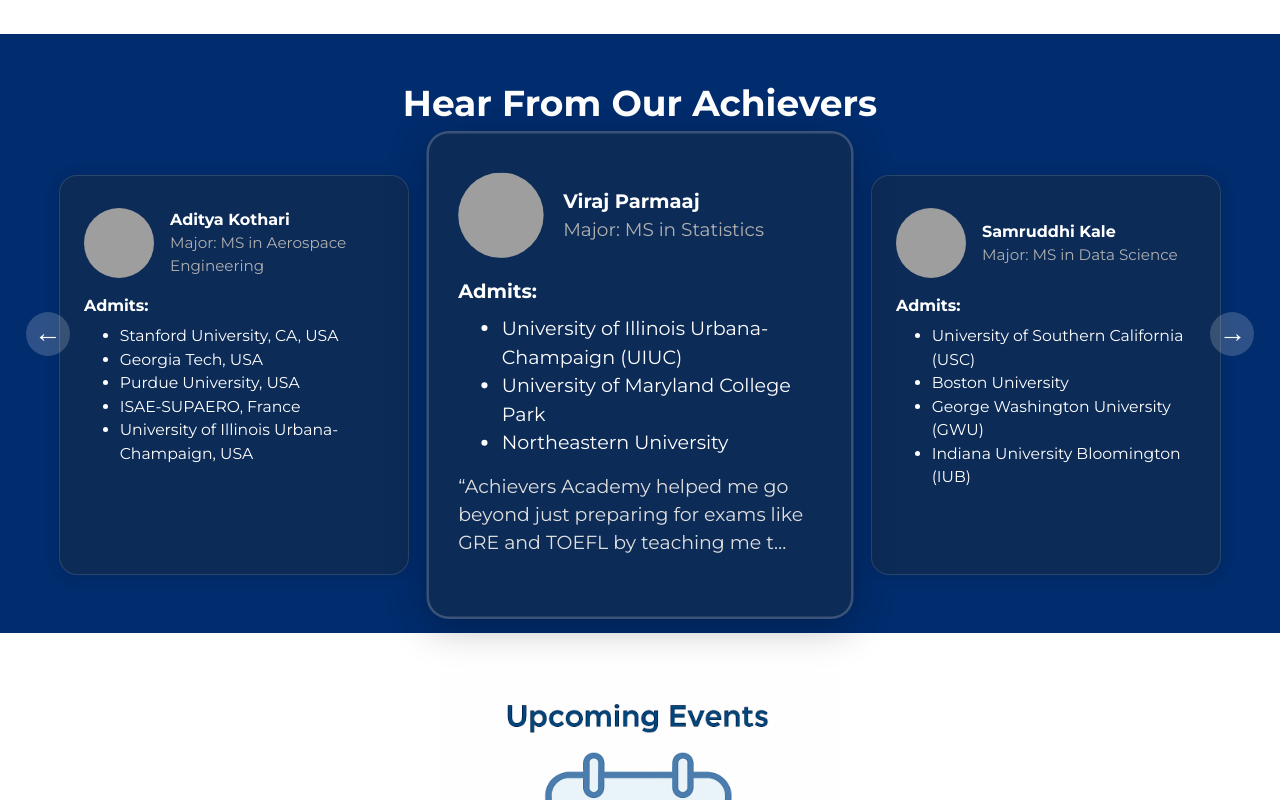
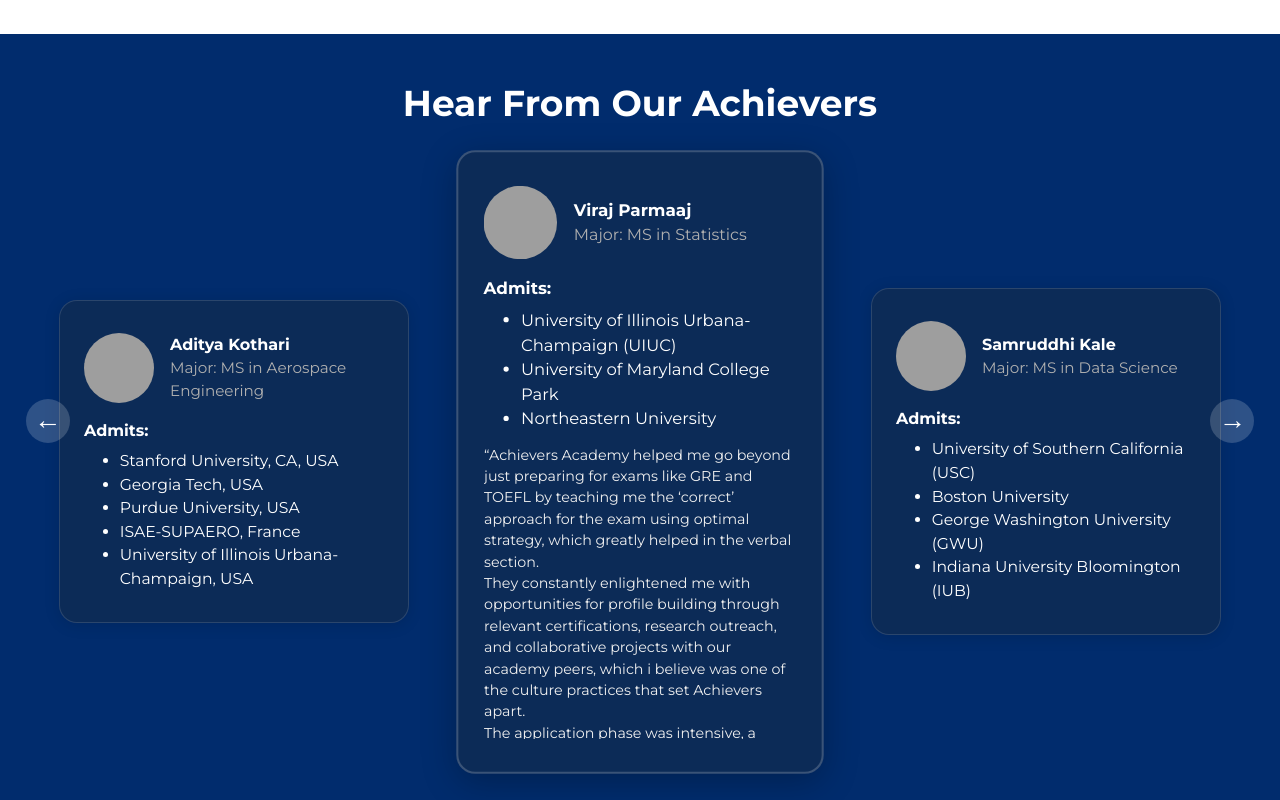
Before and after one commit to Shreyanshp-3/AchieversApp, a React (Create React App) app: page / in a window 1280 px wide. Shown: the part 2560-3360 px from the top of the page. Built offline with nearby package versions, Linux system fonts and the light colour scheme; grey boxes are pictures that could not be loaded.

Commit message:
testi fixed

```diff
--- a/src/components/Homepage/Testimonials.css
+++ b/src/components/Homepage/Testimonials.css
@@ -1,5 +1,5 @@
 .testimonials-carousel {
-  background: #012C6D;
+  background: #012c6d;
   padding: 48px 0;
   position: relative;
   width: 100%;
@@ -21,41 +21,42 @@
   gap: 56px;
   min-height: 420px;
   position: relative;
-  transition: transform 0.5s cubic-bezier(0.4,0,0.2,1);
+  transition: transform 0.5s cubic-bezier(0.4, 0, 0.2, 1);
   will-change: transform;
 }
 
 .testimonial-card {
-  background: #0C2B57;
+  background: #0c2b57;
   color: white;
   border-radius: 18px;
   padding: 32px 24px;
   width: 350px;
   min-width: 350px;
   max-width: 350px;
-  height: 400px;
-  min-height: 400px;
-  max-height: 400px;
-  box-shadow: 0 2px 16px rgba(0,0,0,0.12);
+
+  box-shadow: 0 2px 16px rgba(0, 0, 0, 0.12);
   border: 1px solid #ffffff20;
   display: flex;
   flex-direction: column;
   justify-content: flex-start;
   align-items: flex-start;
-  transition: transform 0.5s cubic-bezier(0.4,0,0.2,1), box-shadow 0.5s, z-index 0s, filter 0.5s;
+  transition: transform 0.5s cubic-bezier(0.4, 0, 0.2, 1), box-shadow 0.5s,
+    z-index 0s, filter 0.5s;
   z-index: 1;
   filter: blur(0.5px);
   opacity: 1;
   overflow: visible;
+  height: auto;
 }
 
 .testimonial-card.center {
   transform: scale(1.22);
-  box-shadow: 0 8px 32px rgba(0,0,0,0.25);
+  box-shadow: 0 8px 32px rgba(0, 0, 0, 0.25);
   border: 2px solid #ffffff30;
   z-index: 2;
   filter: none;
-  transition: transform 0.5s cubic-bezier(0.4,0,0.2,1), box-shadow 0.5s, z-index 0s, filter 0.5s;
+  transition: transform 0.5s cubic-bezier(0.4, 0, 0.2, 1), box-shadow 0.5s,
+    z-index 0s, filter 0.5s;
 }
 
 .testimonial-card .testimonial-image {
@@ -102,7 +103,7 @@
   position: absolute;
   top: 50%;
   transform: translateY(-50%);
-  background: rgba(255,255,255,0.18);
+  background: rgba(255, 255, 255, 0.18);
   color: white;
   border: none;
   border-radius: 50%;
@@ -113,13 +114,22 @@
   z-index: 10;
   transition: background 0.2s;
 }
-.carousel-arrow.left { left: 2%; }
-.carousel-arrow.right { right: 2%; }
-.carousel-arrow:hover { background: rgba(255,255,255,0.35); }
+.carousel-arrow.left {
+  left: 2%;
+}
+.carousel-arrow.right {
+  right: 2%;
+}
+.carousel-arrow:hover {
+  background: rgba(255, 255, 255, 0.35);
+}
 
 @media (max-width: 900px) {
-  .carousel-inner { gap: 12px; }
-  .testimonial-card, .testimonial-card.center {
+  .carousel-inner {
+    gap: 12px;
+  }
+  .testimonial-card,
+  .testimonial-card.center {
     width: 90vw;
     min-width: 90vw;
     max-width: 90vw;
@@ -129,3 +139,46 @@
     padding: 20px 10px;
   }
 }
+
+.testimonial-card.center .testimonial-paragraph.full {
+  font-size: 0.85rem; /* Smaller font for long paragraphs */
+  line-height: 1.5;
+  color: #f0f0f0;
+  margin-top: 12px;
+  max-height: 280px;
+  overflow-y: auto;
+  white-space: pre-line;
+  scrollbar-width: thin;
+  scrollbar-color: #888 #0c2b57;
+}
+
+/* Optional: Add scrollbar styling for WebKit browsers */
+.testimonial-card.center .testimonial-paragraph.full::-webkit-scrollbar {
+  width: 6px;
+}
+.testimonial-card.center .testimonial-paragraph.full::-webkit-scrollbar-thumb {
+  background-color: #aaa;
+  border-radius: 10px;
+}
+.testimonial-card.center .testimonial-paragraph.full::-webkit-scrollbar-track {
+  background: transparent;
+}
+/* .testimonial-card.center {
+  height: 460px;
+  max-height: 460px;
+} */
+.testimonial-card.center .testimonial-paragraph.full {
+  max-height: 280px;
+  overflow-y: auto;
+}
+.testimonial-card.center {
+  transform: scale(1.05);
+  box-shadow: 0 8px 32px rgba(0, 0, 0, 0.25);
+  border: 2px solid #ffffff30;
+  z-index: 2;
+  filter: none;
+  height: auto;
+  max-height: none;
+  transition: transform 0.5s cubic-bezier(0.4, 0, 0.2, 1), box-shadow 0.5s,
+    z-index 0s, filter 0.5s;
+}
--- a/src/components/Homepage/Testimonials.jsx
+++ b/src/components/Homepage/Testimonials.jsx
@@ -16,6 +16,10 @@
       "ISAE-SUPAERO, France",
       "University of Illinois Urbana-Champaign, USA",
     ],
+    paragraph: `“From preparing for the GRE and TOEFL to receiving offers from the world’s top universities, Mrs. Pallavi Desai has been both an exceptional mentor and teacher. With Achievers Academy, I’ve been accepted into leading MS Aerospace Engineering programs at Stanford University, Georgia Tech, Purdue University, and UIUC in the US, as well as with a full scholarship at ISAE-SUPAERO in France.
+
+Mrs. Desai brings out the best in her students, helping us build strong, well-rounded profiles, and supporting us through every step, be it test prep, applications, or visa process, and even beyond. Every dream needs direction, and Achievers Academy gives you both.”`,
+
   },
   {
     name: "Viraj Parmaaj",
@@ -26,7 +30,9 @@
       "University of Maryland College Park",
       "Northeastern University",
     ],
-    paragraph: `“Achievers Academy helped me go beyond just preparing for exams like GRE and TOEFL by teaching me the correct approach for the exam using optimal strategy, which greatly helped in the verbal section.\n\nThe organization enlightened me with opportunities for profile building through relevant certifications, research outreach, and collaborative projects with peers.\n\nThe application phase was intensive, a different process and set of questions for each college—but with Pallavi Ma'am’s guidance, profile polishing, mock interviews, and booking support, the entire experience became structured and smooth.”`,
+    paragraph: `“Achievers Academy helped me go beyond just preparing for exams like GRE and TOEFL by teaching me the ‘correct’ approach for the exam using optimal strategy, which greatly helped in the verbal section.
+They constantly enlightened me with opportunities for profile building through relevant certifications, research outreach, and collaborative projects with our academy peers, which i believe was one of the culture practices that set Achievers apart.
+The application phase was intensive, a different process and set of questions for each college but with Pallavi Ma’am’s resolute guidance and patience over multiple SOP iterations to make it perfect, I was able to present my profile effectively, making my application stand out. Even the visa counselling, often overlooked, was handled step-by-step, from bookings to mock interviews, giving me full confidence during the actual event which can be rather daunting.”`,
   },
   {
     name: "Samruddhi Kale",
@@ -37,38 +43,42 @@
       "Boston University",
       "George Washington University (GWU)",
       "Indiana University Bloomington (IUB)",
-    ],
+    ], paragraph: `“Joining Achievers Academy in my third year of engineering was the best decision I made for my MS journey. Pallavi ma’am’s GRE and TOEFL prep sessions were detailed and personal, with individual attention and tailored resources. Alongside this, she helped me build a strong profile through domain-relevant projects and certifications. When it came to shortlisting universities, her honest, student-first advice gave me confidence. Our LORs and SOPs were not templates, they were carefully crafted to tell my story. With her help, I secured admits from USC, Boston University, GWU, and IUB, even from a tier-3 undergraduate college background.”`,
   },
   {
-    name: "Rohan Mehta",
-    major: "MS in Computer Science",
+    name: "Prasad Vanne",
+    major: "MS in Information Systems",
     image: "/img/rohan.jpg",
     admits: [
-      "Carnegie Mellon University",
-      "University of California, Berkeley",
-      "University of Michigan, Ann Arbor",
+      "New York University (NYU)",
+      "University of Illinois Chicago (UIUC)",
+      "Northeastern University (NEU)",
+      "University of Wisconsin-Madison"
     ],
-    paragraph: `“The mentorship and resources at Achievers Academy were invaluable for my journey. The mock interviews and application reviews made a huge difference.”`,
+    paragraph: `“The whole study abroad process is really overwhelming when you start, but having Pallavi ma'am guide me made all the difference. Right from TOEFL prep, with her clear instructions and mock tests, to shortlisting universities and making the right choices for my goals, she was there at every step. Her advice was always on point and came from real experience, which gave me a lot of confidence. The visa process, in particular, felt much easier with her support, right from what to expect to how to answer questions and practice through mock interviews, she takes care of it all. What I value most is that, even now, as I get ready to move to the US, she’s still just as willing to guide me. I’m really grateful for everything ma'am has done to make this journey smoother for me.”`,
   },
   {
-    name: "Priya Sharma",
-    major: "MBA",
+    name: "Anay Joglekar",
+    major: "BS in Biomedical Engineering",
     image: "/img/priya.jpg",
     admits: [
-      "Harvard Business School",
-      "INSEAD",
-      "London Business School",
-    ],
+      "Imperial College London",
+      "University College London (UCL)",
+      "University of Washington (UWash)",
+      "Purdue University",
+    ], paragraph: `“When I was in grade nine starting my IGCSEs, I barely understood what that meant for my future. That’s when Pallavi ma'am stepped in and changed everything. She introduced me to the world of education beyond my country and connected me with some incredible tutors. With her guidance, I enrolled in courses and summer schools, which significantly boosted both my profile and personal growth. Pallavi ma'am also tutored me for my SAT exams, helped me navigate my college applications, and guided me through my TOEFL exams. She was instrumental in building a strong portfolio and always knew how to put my parents at ease. Thanks to her continuous support and expertise, I have now received offers from top universities over the world. Altogether, I have been awarded scholarships worth over $250,000 from various institutions. I genuinely owe my success and confidence to Pallavi ma'am's exceptional guidance and care.”`,
   },
   {
-    name: "Amit Patel",
-    major: "MS in Mechanical Engineering",
+    name: "Rujuta Kumbhojkar",
+    major: "MA in Design Management",
     image: "/img/amit.jpg",
     admits: [
-      "ETH Zurich",
-      "TU Munich",
-      "Purdue University",
+      "Royal College of Arts",
+      "University of the Arts London",
+      "Loughborough University",
     ],
+    paragraph: `“Pallavi ma'am's guidance and targeted support were instrumental in helping me achieve my college admission goals. A particular highlight was her concrete, actionable feedback, and incredible attention to detail while building my SOP. This ensured the writing truly reflected my strengths and aspirations. Her analytical and well-informed perspective on global geopolitics helped me take an informed decision regarding my admissions. I’m grateful for her expert guidance and highly recommend her to anyone looking for comprehensive support throughout the application and visa process.”`,
+
   },
 ];
 
@@ -158,7 +168,8 @@
               </UnorderedList>
             </div>
             {i === 1 && testimonials[idx].paragraph && (
-              <Text className="testimonial-paragraph">{truncate(testimonials[idx].paragraph, 100)}</Text>
+              <Text className="testimonial-paragraph full">{testimonials[idx].paragraph}</Text>
+
             )}
           </div>
         ))}
```
